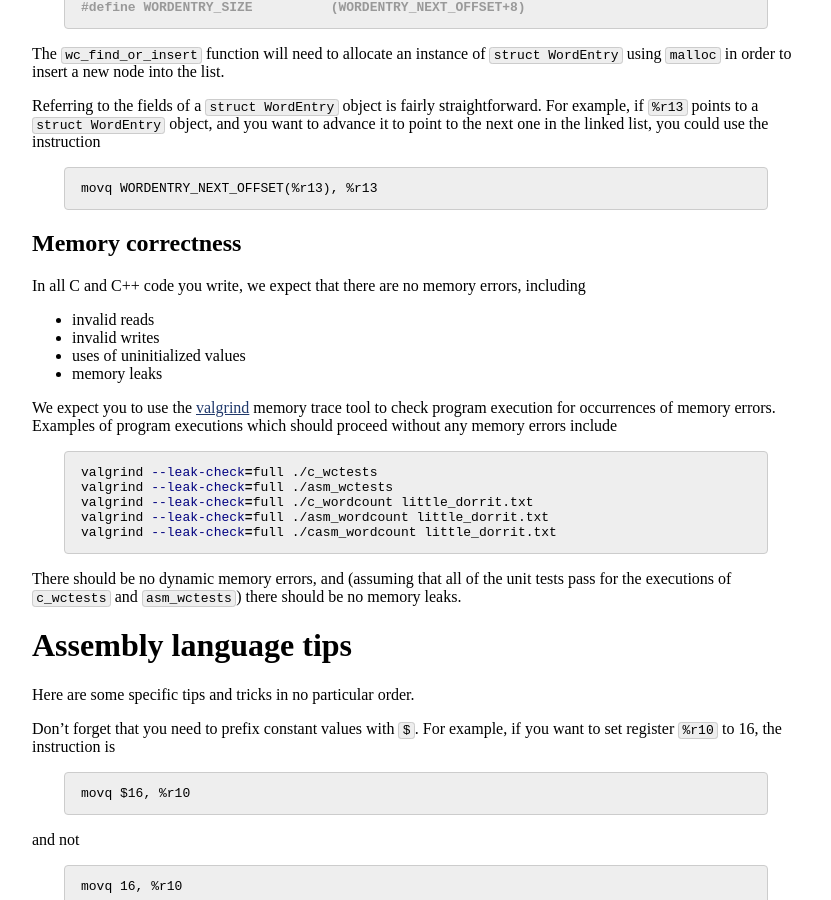
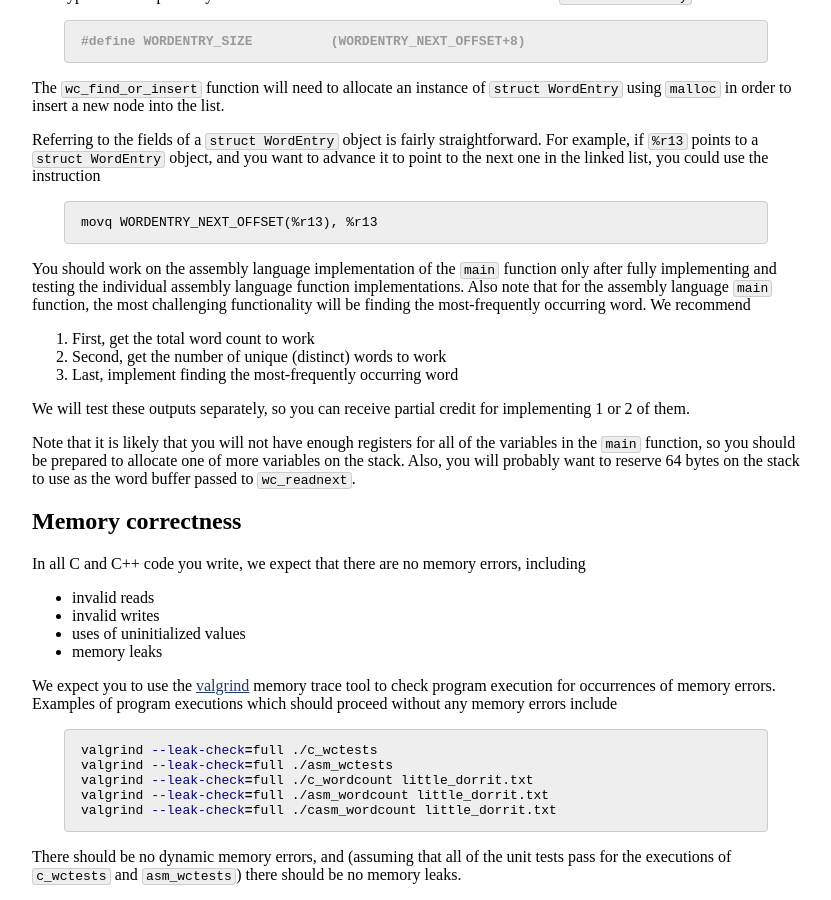
Before and after one commit to jhucsf/fall2023, a Jekyll site: the page built from assign/assign02.md, in a window 1280 px wide and 900 px high, scrolled down 5380 px. Shown: the whole window, without its empty margins (224-1055 px from the left). Built offline with Jekyll 4.4.1, drawn with Linux system fonts in a browser that asks for light colours; some of the changed text lies outside the part shown.

Commit message:
finish ms2 advice

````diff
--- a/assign/assign02.md
+++ b/assign/assign02.md
@@ -14,6 +14,8 @@ Milestone 2: Due Thursday, Oct 5th by 11 pm
 *Update 9/21*: Updated the restrictions on library function calls to
 explicitly allow calls to `malloc` and `free` in `main`, for the purposes
 of allocating and deallocating the hash table array.
+
+*Update 9/22*: Added advice for implementing Milestone 2.
 
 # Overview
 
@@ -368,6 +370,24 @@ linked list, you could use the instruction
 movq WORDENTRY_NEXT_OFFSET(%r13), %r13
 ```
 
+You should work on the assembly language implementation of the `main`
+function only after fully implementing and testing the individual assembly
+language function implementations. Also note that for the assembly language
+`main` function, the most challenging functionality will be finding the
+most-frequently occurring word. We recommend
+
+1. First, get the total word count to work
+2. Second, get the number of unique (distinct) words to work
+3. Last, implement finding the most-frequently occurring word
+
+We will test these outputs separately, so you can receive partial credit
+for implementing 1 or 2 of them.
+
+Note that it is likely that you will not have enough registers for all of the
+variables in the `main` function, so you should be prepared to allocate one
+of more variables on the stack. Also, you will probably want to reserve
+64 bytes on the stack to use as the word buffer passed to `wc_readnext`.
+
 ## Memory correctness
 
 In all C and C++ code you write, we expect that there are no memory errors,
````
